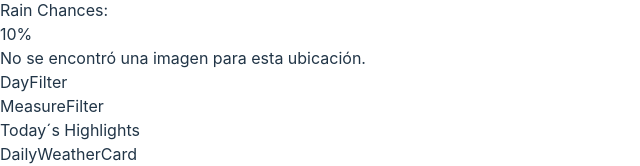
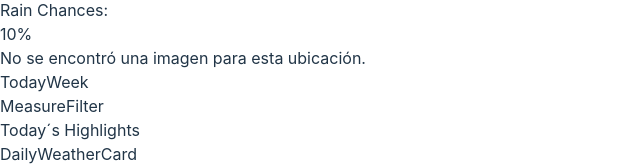
Before and after one commit to matedefalco/weather-app, a React (Vite) app: page / in a window 1280 px wide. Shown: the part 574-740 px from the top of the page, without its empty margins (0-640 px from the left). Built offline with nearby package versions, Linux system fonts and the light colour scheme; no server answers.

Commit message:
DayFilter creation

```diff
--- a/src/components/rightSide/filterBar/DayFilter.tsx
+++ b/src/components/rightSide/filterBar/DayFilter.tsx
@@ -1,5 +1,32 @@
+import { useState } from "react"
+
 const DayFilter = () => {
-	return <div>DayFilter</div>
+	const [activeTab, setActiveTab] = useState<string>("Today")
+
+	const handleTabClick = (tabName: string): void => {
+		setActiveTab(tabName)
+	}
+
+	return (
+		<div className="tabs p-4">
+			<a
+				className={`tab tab-bordered ${
+					activeTab === "Today" ? "tab-active" : ""
+				}`}
+				onClick={() => handleTabClick("Today")}
+			>
+				Today
+			</a>
+			<a
+				className={`tab tab-bordered ${
+					activeTab === "Week" ? "tab-active" : ""
+				}`}
+				onClick={() => handleTabClick("Week")}
+			>
+				Week
+			</a>
+		</div>
+	)
 }
 
 export default DayFilter
```
